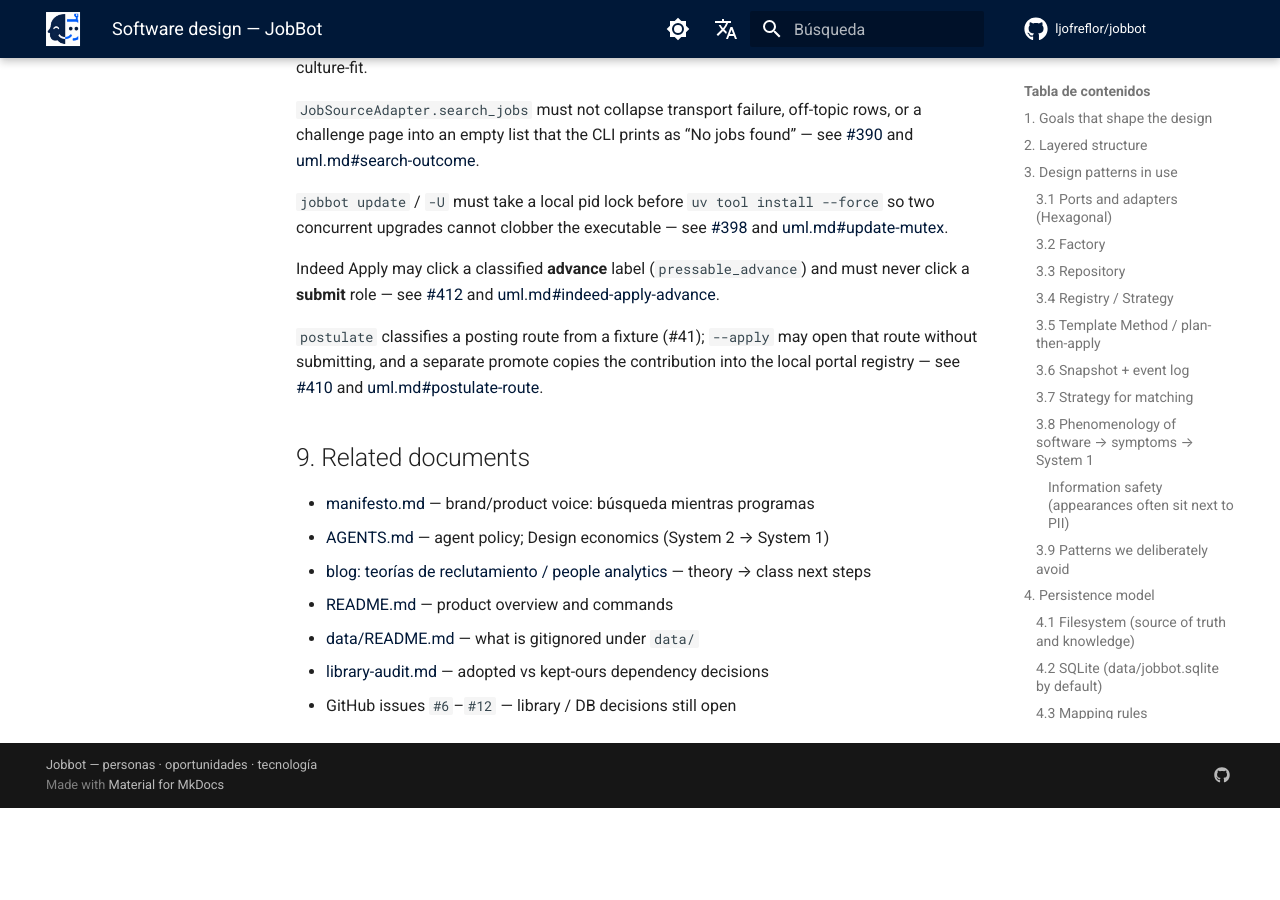
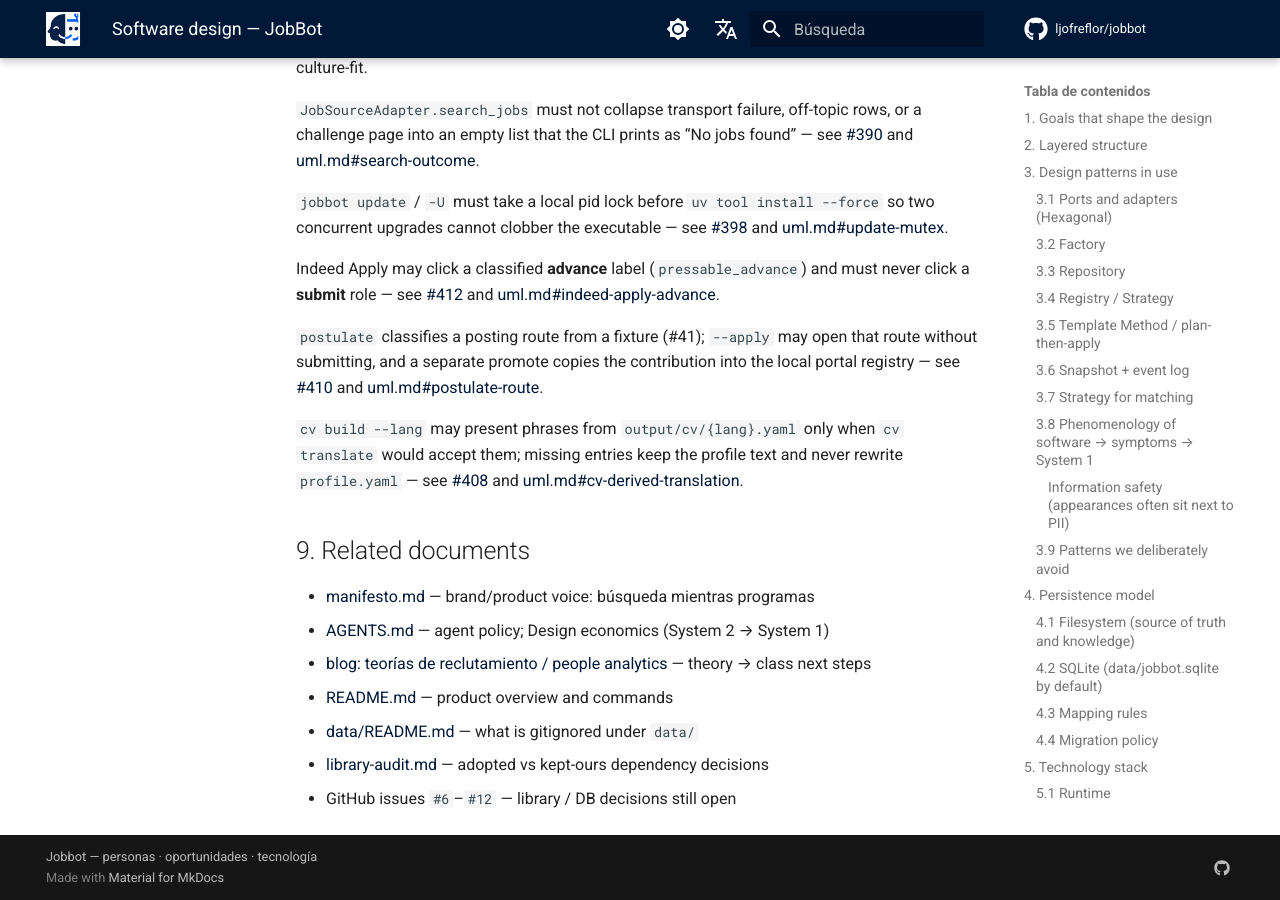
Before and after one commit to ljofreflor/jobbot, an MkDocs documentation site: the page built from docs/software-design.md, in a window 1280 px wide and 900 px high, scrolled down 12396 px. Built offline with MkDocs 1.6.1 and Material for MkDocs 9.7.7, drawn with Linux system fonts in a browser that asks for light colours; comment, search, counter and statistics services are not loaded; before the commit the page ends 13204 px from its top, so only the background shows below that; some of the changed text lies outside the part shown.

Commit message:
docs(sdd): #408 cv build --lang — patch + uml#cv-derived-translation
Use validated derived phrases; fallback to base; profile untouched; body_ready.

Co-authored-by: Leonardo Andes Jofre Flor <leonardo.jofre+csld1@consalud.cl>

```diff
--- a/docs/software-design.md
+++ b/docs/software-design.md
@@ -31,8 +31,8 @@ Direction of dependency: **domain → adapters**, never the reverse.
 UML (Mermaid): [docs/uml.md](uml.md) — `candidate-now`, `fact-preference`, `ports`,
 `plan-apply`, `specification`, `acl`, `hitl-pause`, `search-outcome`,
 `posting-url-verify`, `linkedin-details-pull`, `jd-llm-extract`, `update-mutex`,
-`indeed-apply-advance`, `postulate-route`. Issues that grow the domain cite an
-anchor and update the diagram in the closing PR. Map:
+`indeed-apply-advance`, `postulate-route`, `cv-derived-translation`. Issues that
+grow the domain cite an anchor and update the diagram in the closing PR. Map:
 [sdd-issue-map.md](sdd-issue-map.md).
 
 ## 2. Layered structure
@@ -461,6 +461,12 @@ into the local portal registry — see
 [#410](https://github.com/ljofreflor/jobbot/issues/410) and
 [uml.md#postulate-route](uml.md#postulate-route).
 
+`cv build --lang` may present phrases from `output/cv/{lang}.yaml` only when
+`cv translate` would accept them; missing entries keep the profile text and never
+rewrite `profile.yaml` — see
+[#408](https://github.com/ljofreflor/jobbot/issues/408) and
+[uml.md#cv-derived-translation](uml.md#cv-derived-translation).
+
 ## 9. Related documents
 
 - [manifesto.md](manifesto.md) — brand/product voice: búsqueda mientras programas
```
Also changed, not shown: docs/sdd-issue-map.md (+1 -1 lines), docs/sdd-issue-patches/408.md (added, +19 -0 lines), docs/uml.md (+47 -0 lines).
